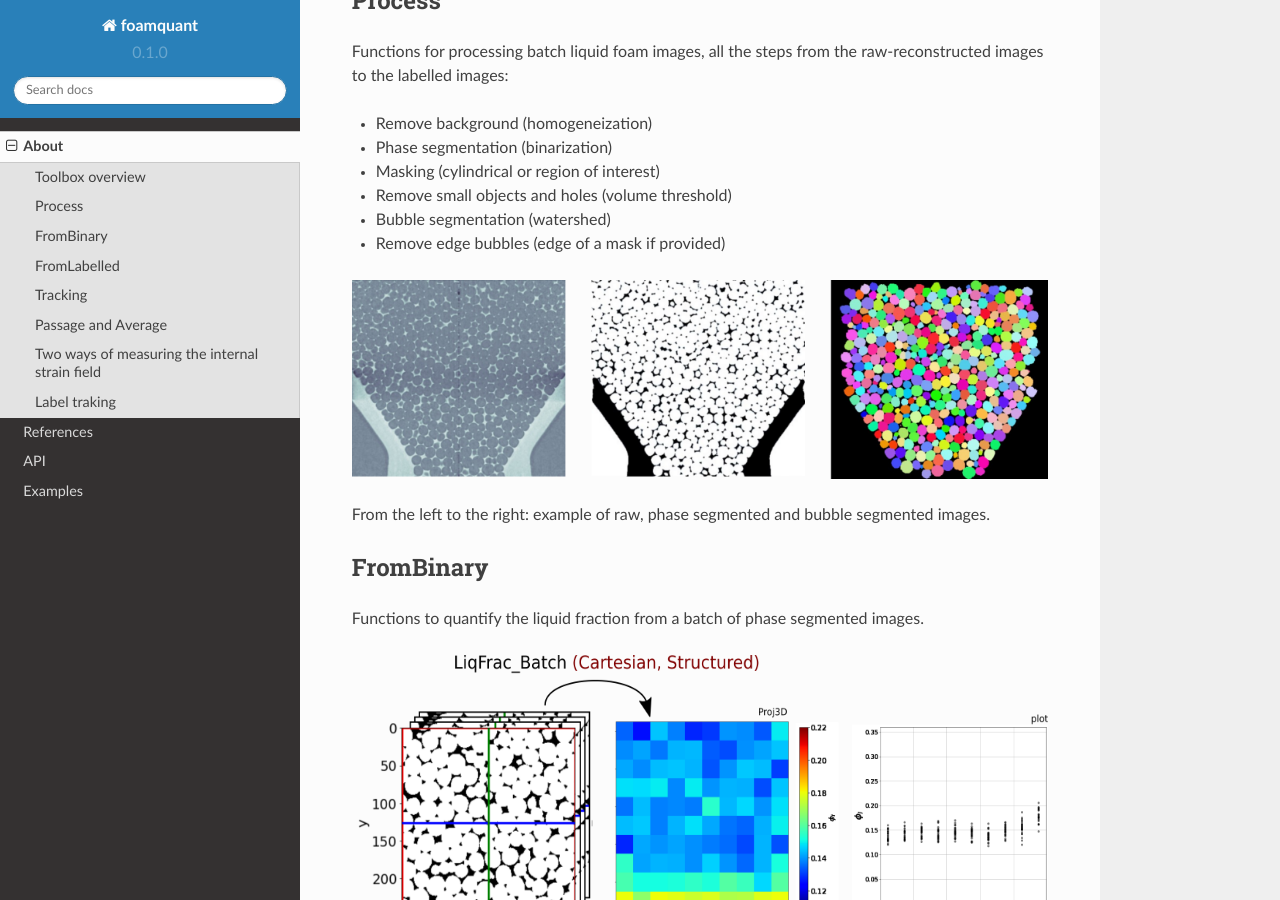
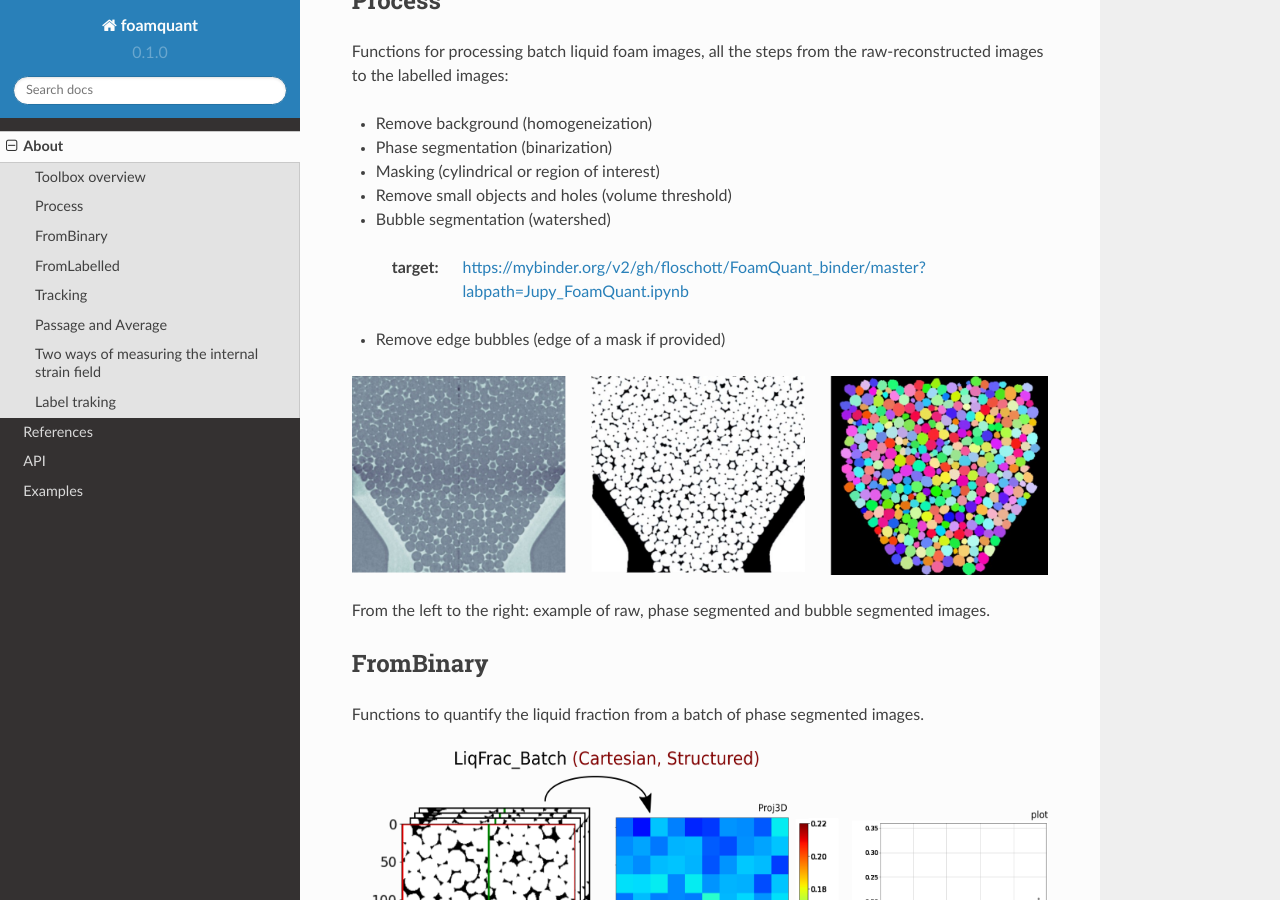
Before and after one commit to floschott/foamquant, a Sphinx documentation site: the page built from docs/source/about.rst, in a window 1280 px wide and 900 px high, scrolled down 1538 px. Built offline with Sphinx 7.4.7 and the Read the Docs theme 2.0.0, drawn with Linux system fonts in a browser that asks for light colours; some of the changed lines change nothing that is shown.

Commit message:
Update about.rst

```diff
--- a/docs/source/about.rst
+++ b/docs/source/about.rst
@@ -33,6 +33,7 @@ Functions for processing batch liquid foam images, all the steps from the raw-re
 * Remove small objects and holes (volume threshold)
 
 * Bubble segmentation (watershed)
+ :target: https://mybinder.org/v2/gh/floschott/FoamQuant_binder/master?labpath=Jupy_FoamQuant.ipynb
 
 * Remove edge bubbles (edge of a mask if provided)
 
```
